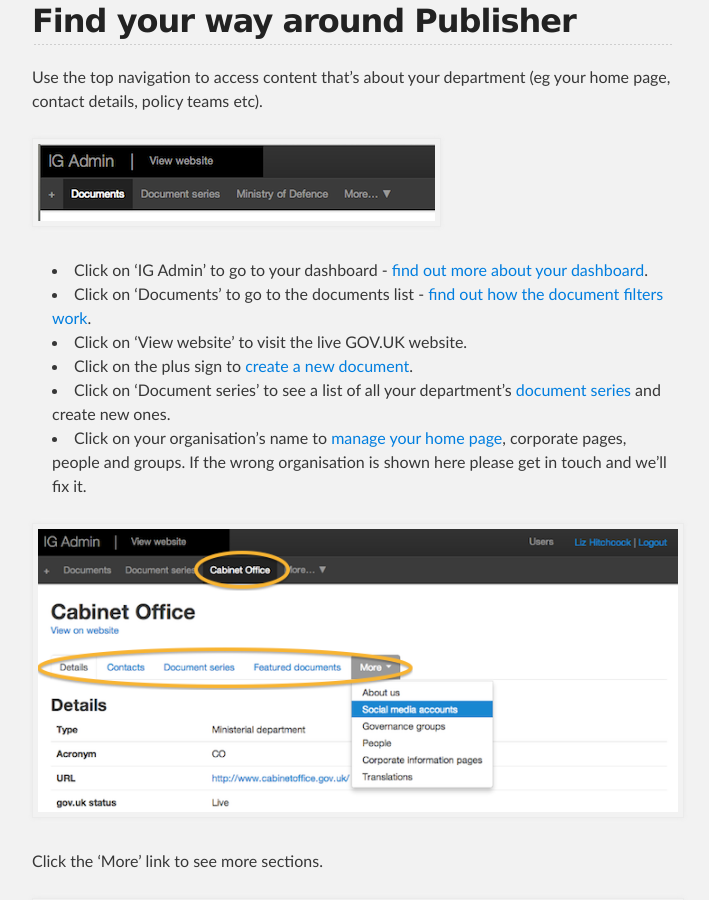
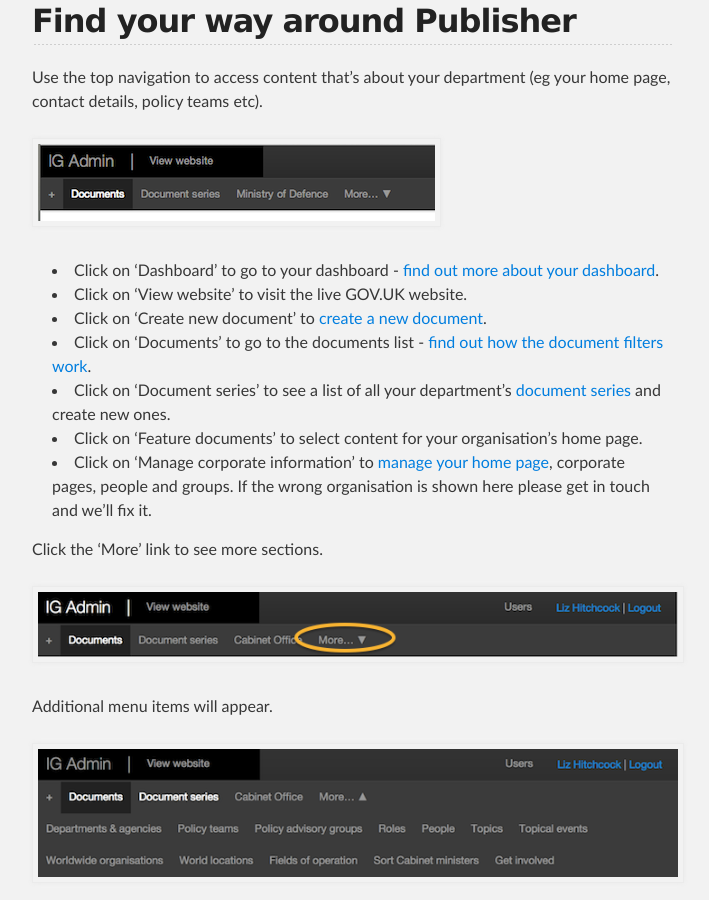
Before and after one commit to alphagov/inside-government-admin-guide, a Jekyll site: the page built from first-steps/top-navigation.md, in a window 1280 px wide and 900 px high, scrolled down 315 px. Shown: the whole window, without its empty margins (288-997 px from the left). Built offline with Jekyll 4.4.1, drawn with Linux system fonts in a browser that asks for light colours.

Commit message:
Updated images of Publisher

```diff
--- a/first-steps/top-navigation.md
+++ b/first-steps/top-navigation.md
@@ -9,14 +9,13 @@
 
 ![Top navigation 1](top-navigation-1.png)
 
-* Click on 'IG Admin' to go to your dashboard - [find out more about your dashboard](http://alphagov.github.io/inside-government-admin-guide/first-steps/your-dashboard.html).
+* Click on 'Dashboard' to go to your dashboard - [find out more about your dashboard](http://alphagov.github.io/inside-government-admin-guide/first-steps/your-dashboard.html).
+* Click on 'View website' to visit the live GOV.UK website.
+* Click on 'Create new document' to [create a new document](http://alphagov.github.io/inside-government-admin-guide/creating-documents/create-a-new-doc.html).
 * Click on ‘Documents’ to go to the documents list - [find out how the document filters work](http://alphagov.github.io/inside-government-admin-guide/first-steps/find-documents.html).
-* Click on 'View website' to visit the live GOV.UK website.
-* Click on the plus sign to [create a new document](http://alphagov.github.io/inside-government-admin-guide/creating-documents/create-a-new-doc.html).
 * Click on 'Document series' to see a list of all your department's [document series](http://alphagov.github.io/inside-government-admin-guide/organisations-groups/document-series.html) and create new ones.
-* Click on your organisation's name to [manage your home page](http://alphagov.github.io/inside-government-admin-guide/organisations-groups/organisation-home-page.html), corporate pages, people and groups. If the wrong organisation is shown here please get in touch and we’ll fix it.
-
-![Organisation 1](http://alphagov.github.io/inside-government-admin-guide/organisations-groups/organisation-1.png)
+* Click on 'Feature documents' to select content for your organisation's home page.
+* Click on 'Manage corporate information' to [manage your home page](http://alphagov.github.io/inside-government-admin-guide/organisations-groups/organisation-home-page.html), corporate pages, people and groups. If the wrong organisation is shown here please get in touch and we’ll fix it.
 
 Click the 'More' link to see more sections.
 
```
